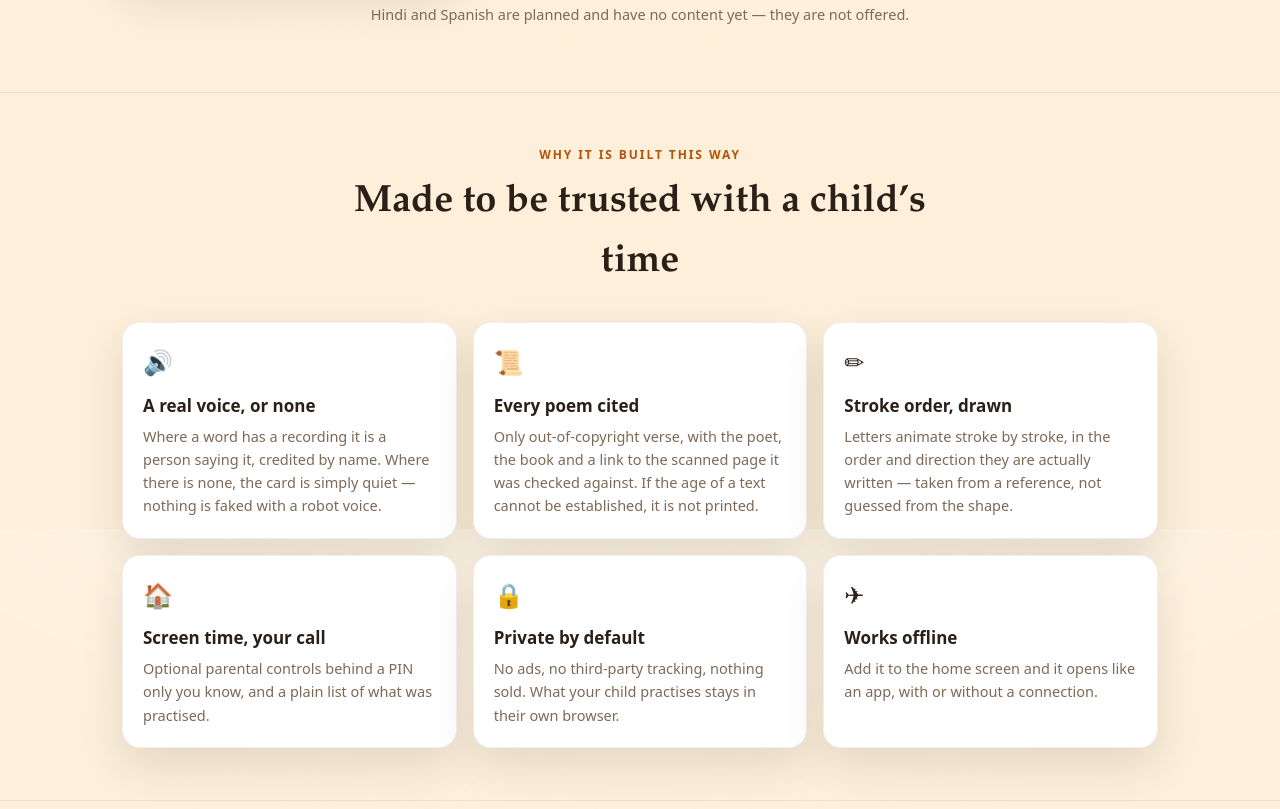
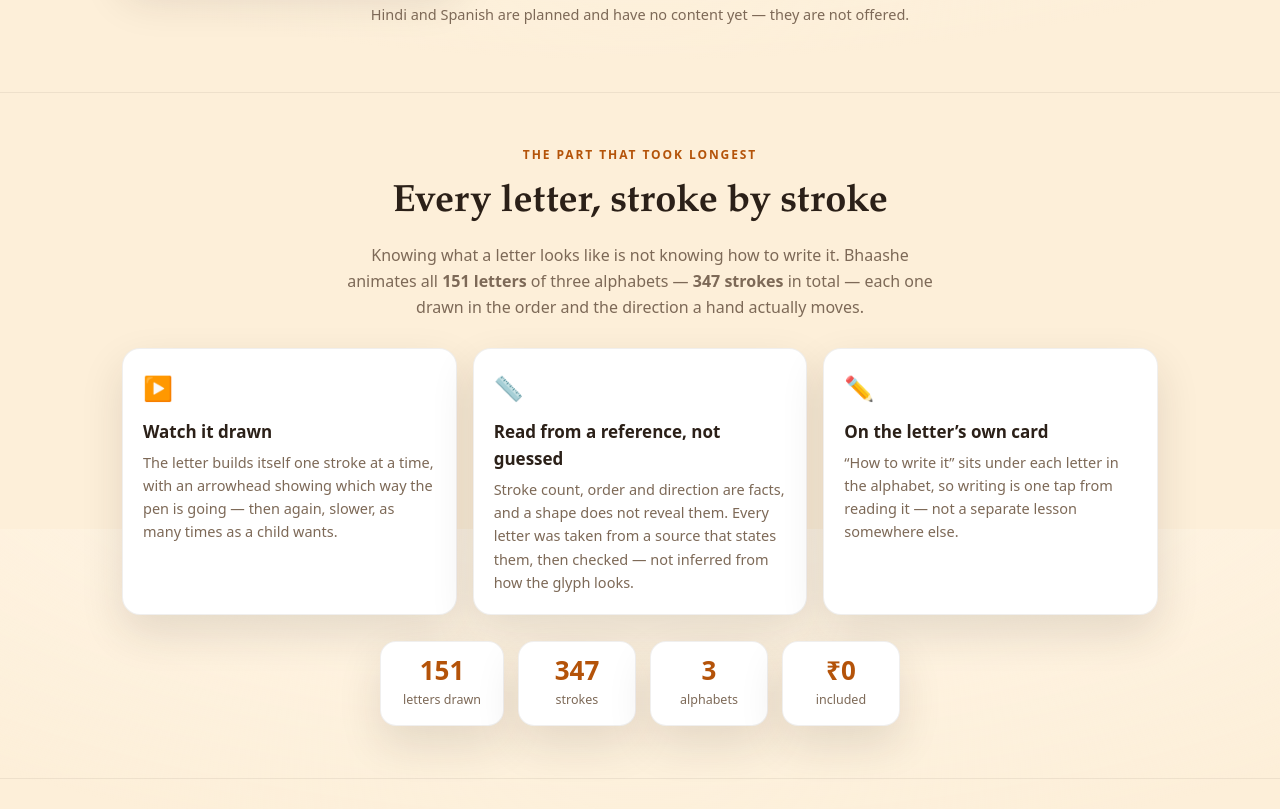
Before and after one commit to yoggit/Bhaashe-welcome, a plain HTML site: page index.html in a window 1280 px wide. Shown: the part 2671-3480 px from the top of the page. Drawn offline with Linux system fonts and the light colour scheme.

Commit message:
Give the stroke tutorials a section of their own
The owner: "need to highlight about the strokes tutorial we offer for every letter in
varnamale.. that had been such a big effort while building". He is right, and the page
was burying it — one clause inside the script tier card, and one feature card among eight.

151 letters across three alphabets, 347 strokes, every one animated in the order and
direction a hand actually moves. The numbers are read out of the stroke files, not
estimated: kn 49 letters / 91 strokes, sa 50 / 135, te 52 / 121.

The middle card says the thing that actually cost the time — stroke count, order and
direction are FACTS that a glyph does not reveal, so each letter was taken from a source
that states them rather than inferred from its shape.

Removed the old "Stroke order, drawn" feature card, which now said the same thing twice.

```diff
--- a/index.html
+++ b/index.html
@@ -134,6 +134,11 @@
   .lcard .counts{font-size:13px; color:var(--ink-soft);}
 
   .features{grid-template-columns:repeat(auto-fit,minmax(250px,1fr));}
+  .stats-row{display:flex; flex-wrap:wrap; gap:14px; justify-content:center; margin-top:26px;}
+  .stats-row .stat{background:var(--card); border:1px solid var(--line-2); border-radius:16px;
+    padding:14px 22px; text-align:center; box-shadow:var(--shadow); min-width:118px;}
+  .stats-row .stat b{display:block; font-size:26px; color:var(--accent); line-height:1.15;}
+  .stats-row .stat span{font-size:12.5px; color:var(--muted);}
   .fcard{background:var(--card); border:1px solid var(--line-2); border-radius:18px; padding:20px;
     box-shadow:var(--shadow);}
   .fcard .ic{font-size:24px;} .fcard h3{margin:10px 0 6px; font-size:17px;}
@@ -246,6 +251,31 @@
 
 <hr class="divider">
 
+<section id="strokes">
+  <div class="wrap">
+    <div class="sec-head">
+      <div class="eyebrow">The part that took longest</div>
+      <h2 class="serif">Every letter, stroke by stroke</h2>
+      <p>Knowing what a letter looks like is not knowing how to write it. Bhaashe animates all
+      <b>151 letters</b> of three alphabets &mdash; <b>347 strokes</b> in total &mdash; each one
+      drawn in the order and the direction a hand actually moves.</p>
+    </div>
+    <div class="grid features">
+      <div class="fcard"><div class="ic">&#9654;&#65039;</div><h3>Watch it drawn</h3><p>The letter builds itself one stroke at a time, with an arrowhead showing which way the pen is going &mdash; then again, slower, as many times as a child wants.</p></div>
+      <div class="fcard"><div class="ic">&#128207;</div><h3>Read from a reference, not guessed</h3><p>Stroke count, order and direction are facts, and a shape does not reveal them. Every letter was taken from a source that states them, then checked &mdash; not inferred from how the glyph looks.</p></div>
+      <div class="fcard"><div class="ic">&#9999;&#65039;</div><h3>On the letter&rsquo;s own card</h3><p>&ldquo;How to write it&rdquo; sits under each letter in the alphabet, so writing is one tap from reading it &mdash; not a separate lesson somewhere else.</p></div>
+    </div>
+    <div class="stats-row">
+      <div class="stat"><b>151</b><span>letters drawn</span></div>
+      <div class="stat"><b>347</b><span>strokes</span></div>
+      <div class="stat"><b>3</b><span>alphabets</span></div>
+      <div class="stat"><b>&#8377;0</b><span>included</span></div>
+    </div>
+  </div>
+</section>
+
+<hr class="divider">
+
 <section id="why">
   <div class="wrap">
     <div class="sec-head">
@@ -255,7 +285,6 @@
     <div class="grid features">
       <div class="fcard"><div class="ic">&#128266;</div><h3>A real voice, or none</h3><p>Where a word has a recording it is a person saying it, credited by name. Where there is none, the card is simply quiet &mdash; nothing is faked with a robot voice.</p></div>
       <div class="fcard"><div class="ic">&#128220;</div><h3>Every poem cited</h3><p>Only out-of-copyright verse, with the poet, the book and a link to the scanned page it was checked against. If the age of a text cannot be established, it is not printed.</p></div>
-      <div class="fcard"><div class="ic">&#9999;</div><h3>Stroke order, drawn</h3><p>Letters animate stroke by stroke, in the order and direction they are actually written &mdash; taken from a reference, not guessed from the shape.</p></div>
       <div class="fcard"><div class="ic">&#127968;</div><h3>Screen time, your call</h3><p>Optional parental controls behind a PIN only you know, and a plain list of what was practised.</p></div>
       <div class="fcard"><div class="ic">&#128274;</div><h3>Private by default</h3><p>No ads, no third-party tracking, nothing sold. What your child practises stays in their own browser.</p></div>
       <div class="fcard"><div class="ic">&#9992;</div><h3>Works offline</h3><p>Add it to the home screen and it opens like an app, with or without a connection.</p></div>
```
